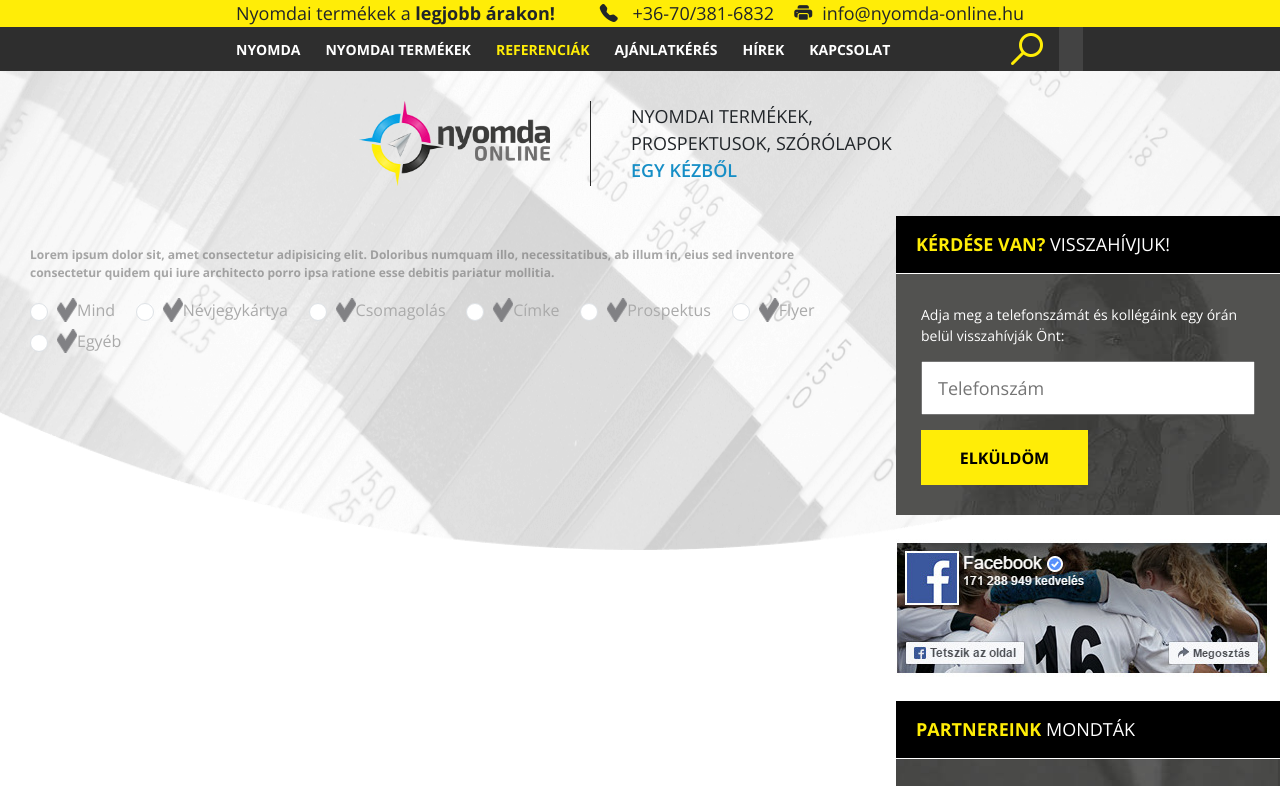
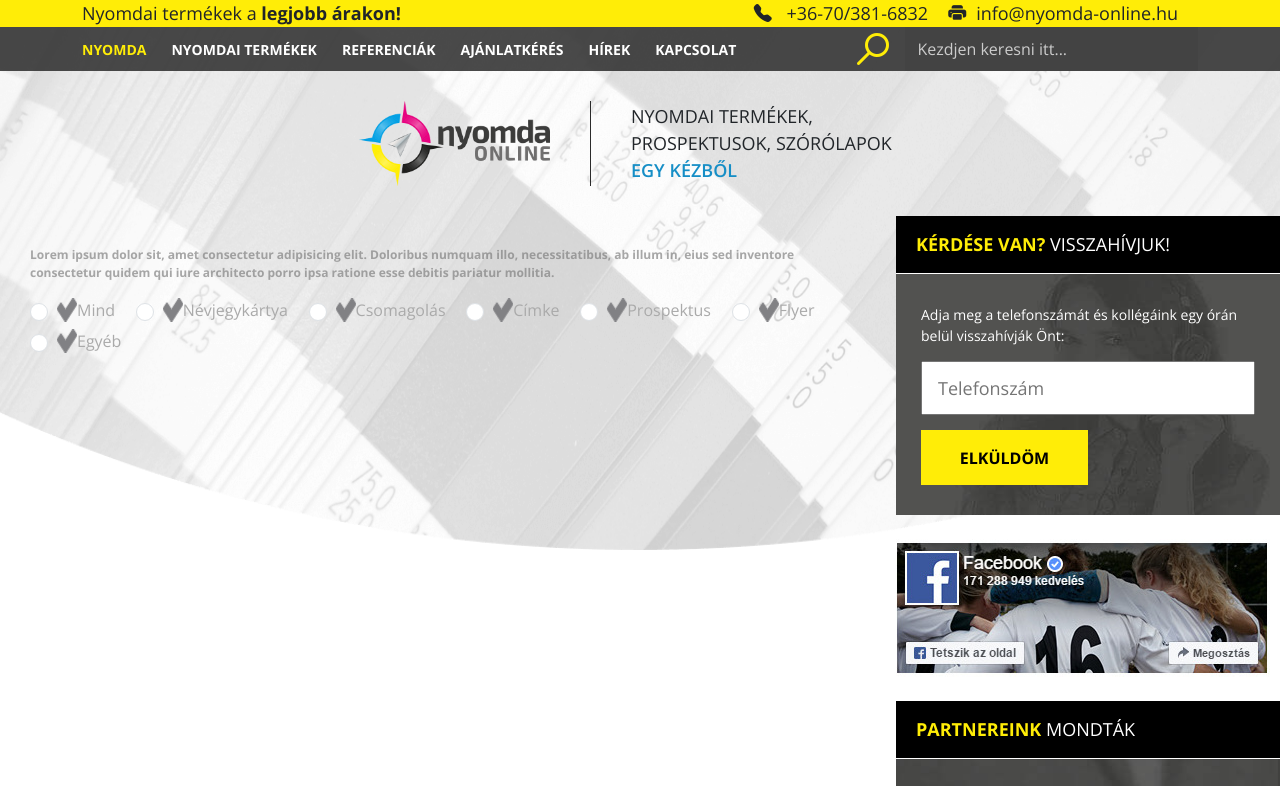
Before and after one commit to HovanyeczIstvanDaniel84/prog_verseny, a plain HTML site: page referencia.html in a window 1280 px wide. Shown: the top 786 px of the page. Drawn offline with nearby package versions, Linux system fonts and the light colour scheme.

Commit message:
reference.html update

```diff
--- a/referencia.html
+++ b/referencia.html
@@ -6,9 +6,8 @@
   <meta name="viewport" content="width=device-width, initial-scale=1.0">
   <title>Első programozás verseny</title>
   <link rel="stylesheet" href="css/bootstrap.min.css">
+  <link rel="stylesheet" href="css/headerFooter.css">
   <link rel="stylesheet" href="css/index.css">
-  <link rel="stylesheet" href="css/headerFooter.css">
-  <link rel="stylesheet" href="css/main.css">
   <link rel="stylesheet" href="https://cdn.jsdelivr.net/npm/bootstrap-icons@1.11.3/font/bootstrap-icons.min.css">
 </head>
 
@@ -20,12 +19,12 @@
         <div class="section-contacts container d-flex">
           <p>Nyomdai termékek a <strong>legjobb árakon!</strong></p>
           <div class="contacts d-flex">
-            <p><i class="bi bi-telephone-fill"></i> +36-70/381-6832</p>
-            <p><i class="bi bi-printer-fill"></i>info@nyomda-online.hu</p>
+            <p><i class="bi bi-telephone-fill"></i> <span>+36-70/381-6832</span></p>
+            <p><i class="bi bi-printer-fill"></i><span>info@nyomda-online.hu</span></p>
           </div>
         </div>
       </section>
-      <nav class="navbar navbar-expand-sm bg-body-tertiary">
+      <nav class="navbar navbar-expand-lg">
         <div class="container">
           <button class="navbar-toggler" type="button" data-bs-toggle="collapse"
             data-bs-target="#navbarSupportedContent" aria-controls="navbarSupportedContent" aria-expanded="false"
@@ -35,13 +34,13 @@
           <div class="collapse navbar-collapse" id="navbarSupportedContent">
             <ul class="navbar-nav me-5 mb-2 mb-lg-0">
               <li class="nav-item">
-                <a class="nav-link " aria-current="page" href="index.html" target="_blank">Nyomda</a>
+                <a class="nav-link active " aria-current="page" href="index.html" target="_blank">Nyomda</a>
               </li>
               <li class="nav-item">
                 <a class="nav-link" href="#">Nyomdai termékek</a>
               </li>
               <li class="nav-item"></li>
-              <a class="nav-link active" href="#">Referenciák</a>
+              <a class="nav-link" href="referencia.html" target="_blank">Referenciák</a>
               </li>
               <li class="nav-item"></li>
               <a class="nav-link" href="#">Ajánlatkérés</a>
@@ -54,7 +53,7 @@
               </li>
             </ul>
             <form class="d-flex" role="search">
-              <img src="img/search-icon.png" class="ms-5" alt="">
+              <img src="img/search-icon.png" alt="">
               <input class="form-control search ms-3" type="search" placeholder="Kezdjen keresni itt..."
                 aria-label="Search">
             </form>
```
